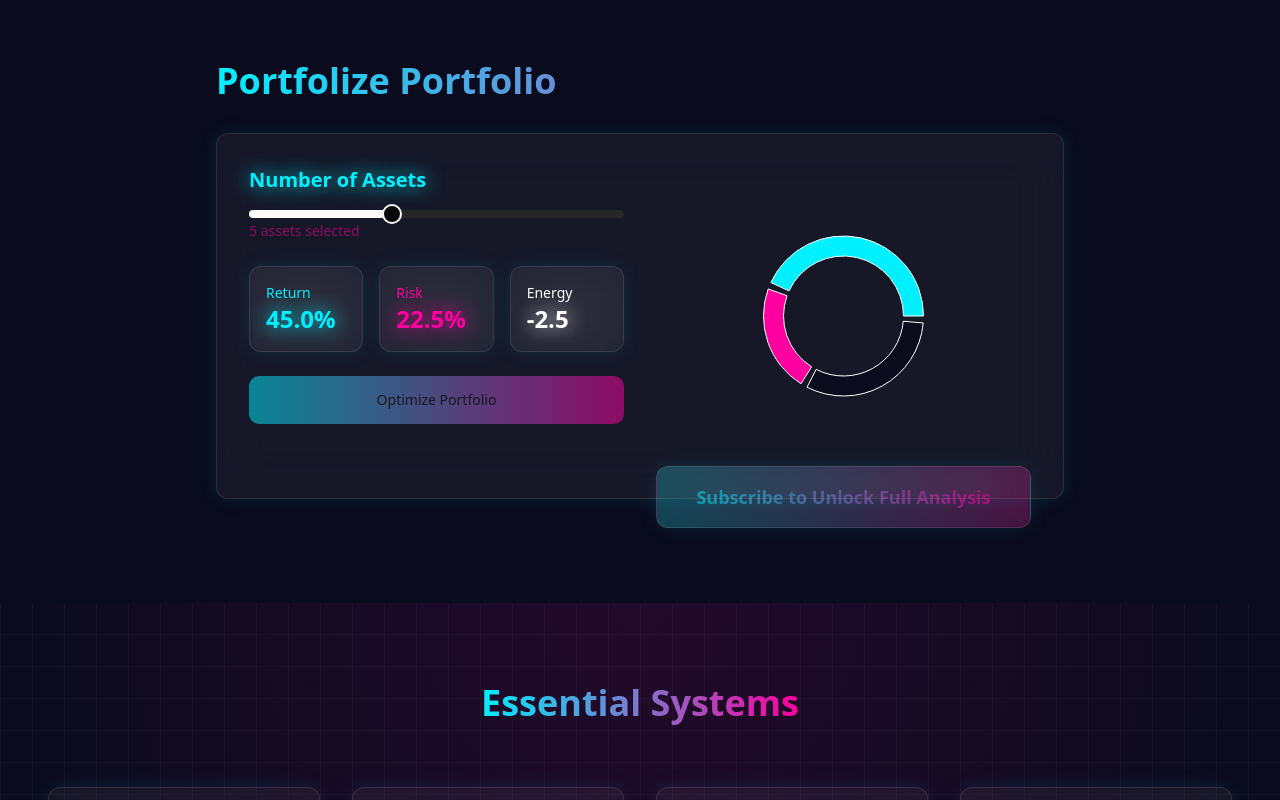
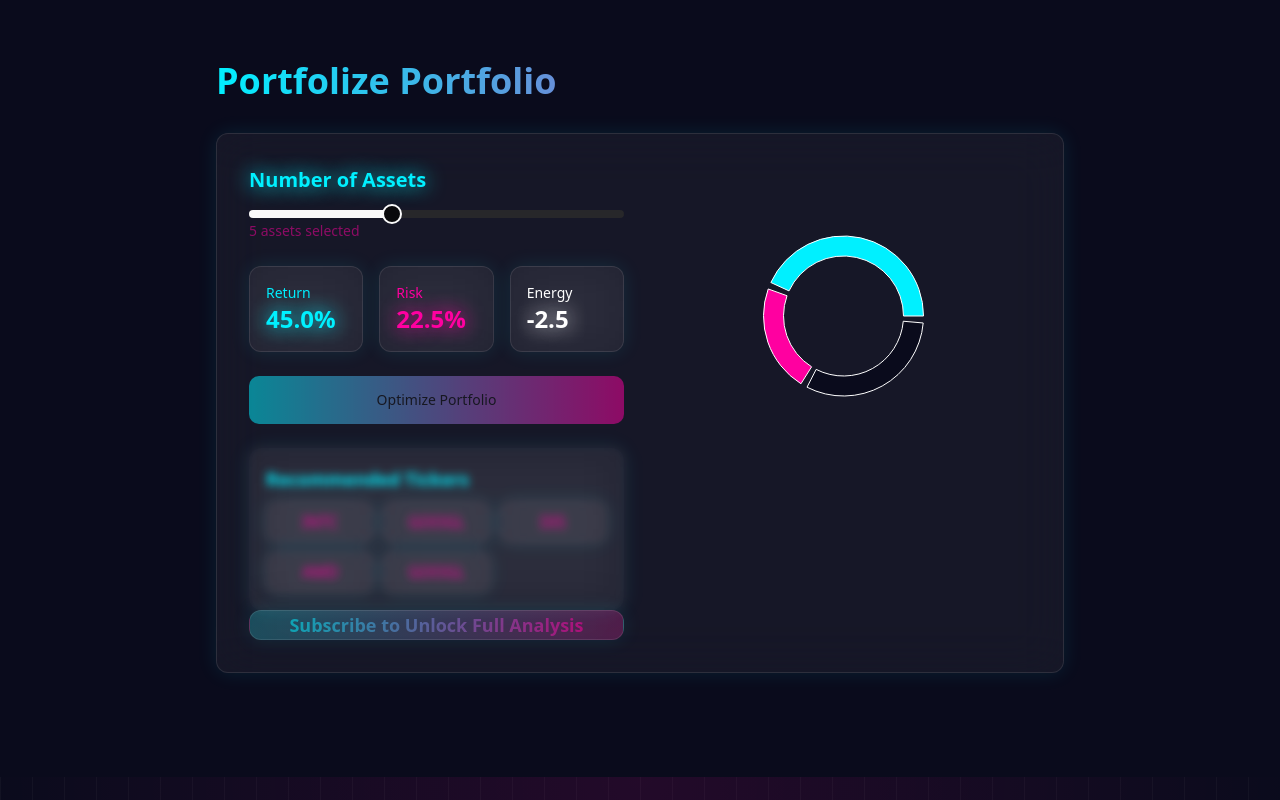
Before and after one commit to ActivateLLC/qstate-harmony-hub, a React (Vite) app: page / in a window 1280 px wide. Both pictures are taken after a click on the button "Optimize Portfolio". Shown: the part 843-1643 px from the top of the page. Built offline with nearby package versions, Linux system fonts and the light colour scheme.

Commit message:
Add random ticker symbol recommendations
Implement functionality to generate random stock ticker symbols upon pressing "Optimize Portfolio". Ensure the "Subscribe to unlock full analysis" message hovers over the ticker symbols with a blur effect applied.
[skip gpt_engineer]

```diff
--- a/src/components/PortfolioOptimizer.tsx
+++ b/src/components/PortfolioOptimizer.tsx
@@ -8,8 +8,14 @@ import { useToast } from "@/components/ui/use-toast";
 import { PieChart, Pie, Cell, ResponsiveContainer } from 'recharts';
 import { motion } from "framer-motion";
 
+const generateRandomTickers = (count: number) => {
+  const tickers = ['AAPL', 'GOOGL', 'MSFT', 'AMZN', 'META', 'TSLA', 'NVDA', 'AMD', 'INTC', 'IBM', 'NFLX', 'DIS', 'PYPL', 'V', 'MA'];
+  return Array.from({ length: count }, () => tickers[Math.floor(Math.random() * tickers.length)]);
+};
+
 const PortfolioOptimizer = () => {
   const [numAssets, setNumAssets] = useState(5);
+  const [recommendedTickers, setRecommendedTickers] = useState<string[]>([]);
   const { toast } = useToast();
 
   const { data, isLoading, error, refetch } = useQuery({
@@ -19,6 +25,7 @@ const PortfolioOptimizer = () => {
   });
 
   const handleOptimize = () => {
+    setRecommendedTickers(generateRandomTickers(numAssets));
     refetch();
     toast({
       title: "Optimization Started",
@@ -90,6 +97,26 @@ const PortfolioOptimizer = () => {
             >
               {isLoading ? "Optimizing..." : "Optimize Portfolio"}
             </Button>
+
+            {recommendedTickers.length > 0 && (
+              <div className="relative mt-4">
+                <div className="glass-card p-4 blur-sm">
+                  <h3 className="text-lg font-semibold text-qblue mb-2">Recommended Tickers</h3>
+                  <div className="grid grid-cols-3 gap-2">
+                    {recommendedTickers.map((ticker, index) => (
+                      <div key={index} className="glass-card p-2 text-center text-qpink">
+                        {ticker}
+                      </div>
+                    ))}
+                  </div>
+                </div>
+                <div className="absolute inset-0 flex items-center justify-center glass-card bg-gradient-to-r from-qblue/20 to-qpink/20 border-t-2 border-qblue/50 backdrop-blur-xl">
+                  <span className="text-lg font-bold bg-clip-text text-transparent bg-gradient-to-r from-qblue to-qpink animate-pulse glow-text">
+                    Subscribe to Unlock Full Analysis
+                  </span>
+                </div>
+              </div>
+            )}
           </div>
 
           <div className="relative h-[300px]">
@@ -112,11 +139,6 @@ const PortfolioOptimizer = () => {
                 </PieChart>
               </ResponsiveContainer>
             )}
-            <div className="absolute bottom-0 left-0 right-0 glass-card p-4 text-center bg-gradient-to-r from-qblue/20 to-qpink/20 border-t-2 border-qblue/50 backdrop-blur-xl">
-              <span className="text-lg font-bold bg-clip-text text-transparent bg-gradient-to-r from-qblue to-qpink animate-pulse glow-text">
-                Subscribe to Unlock Full Analysis
-              </span>
-            </div>
           </div>
         </div>
 
```
